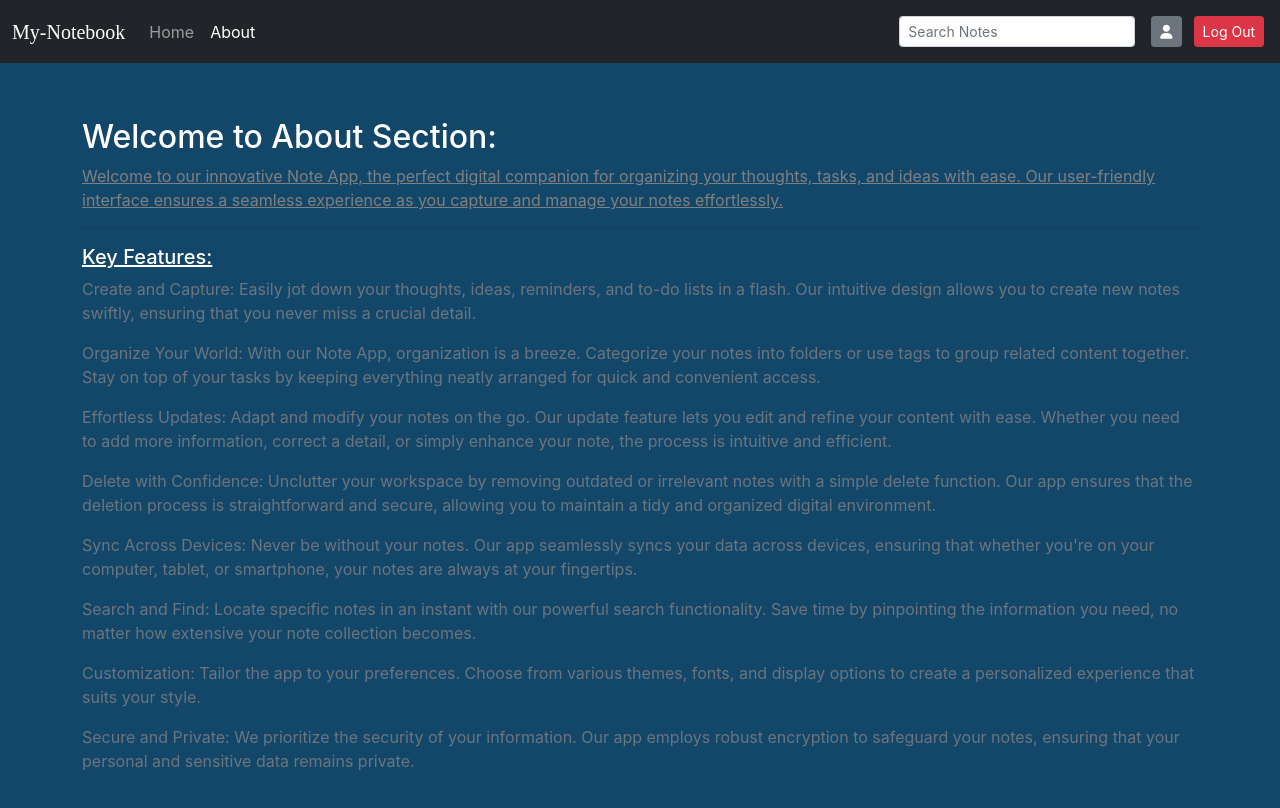
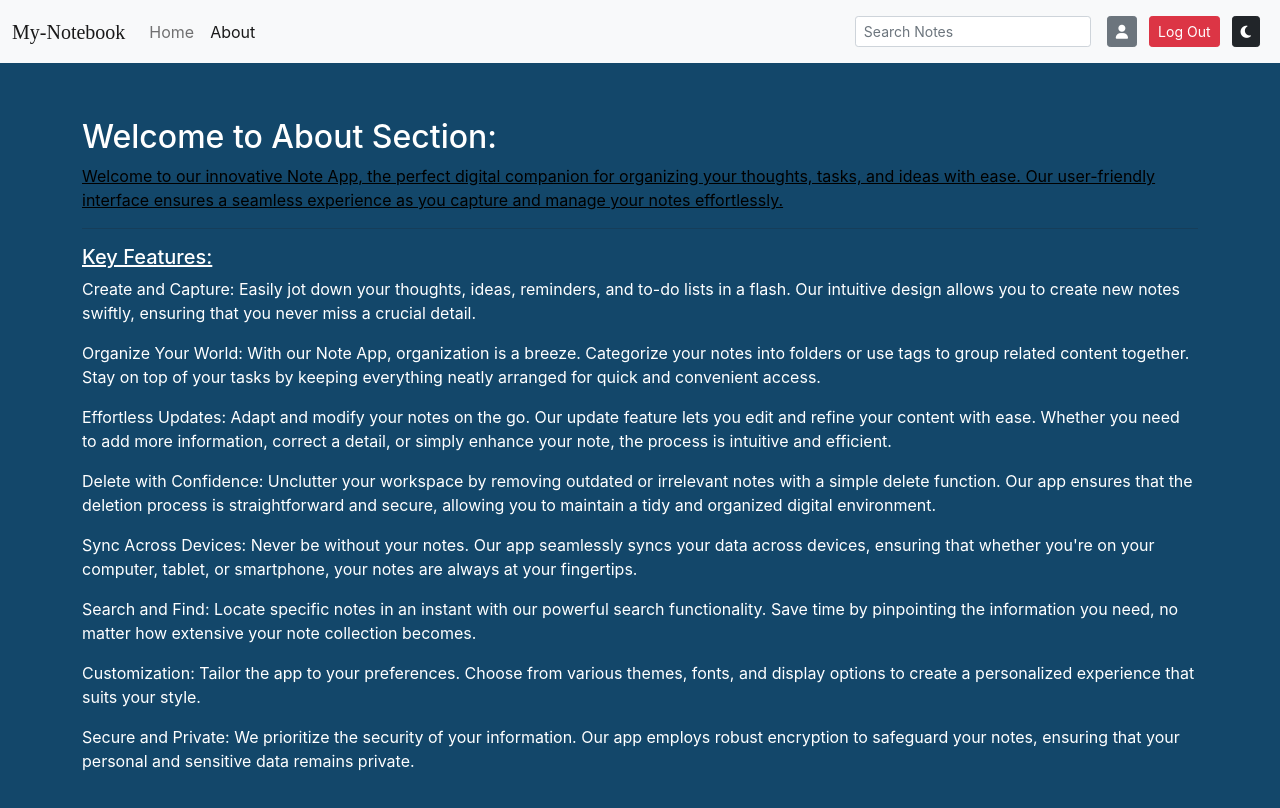
Before and after one commit to PrajwalGhusalikar/MERN-Note-App, a React (Create React App) app in the folder frontend/: page /about in a window 1280 px wide. Shown: the top 808 px of the page. Built offline with nearby package versions, Linux system fonts and the light colour scheme; no server answers; sample sign-in values are in the browser's storage.

Commit message:
Added Dark and Light Theme Change Button

```diff
--- a/frontend/src/components/About.js
+++ b/frontend/src/components/About.js
@@ -2,9 +2,9 @@ import React from "react";
 
 const About = () => {
   return (
-    <div>
+    <div className="text-dark">
       <h2>Welcome to About Section:</h2>
-      <u style={{ color: "gray" }}>
+      <u style={{ color: "black" }}>
         Welcome to our innovative Note App, the perfect digital companion for
         organizing your thoughts, tasks, and ideas with ease. Our user-friendly
         interface ensures a seamless experience as you capture and manage your
@@ -14,46 +14,46 @@ const About = () => {
       <h5>
         <u>Key Features:</u>
       </h5>
-      <p className="text-secondary">
+      <p >
         Create and Capture: Easily jot down your thoughts, ideas, reminders, and
         to-do lists in a flash. Our intuitive design allows you to create new
         notes swiftly, ensuring that you never miss a crucial detail.
       </p>
-      <p className="text-secondary">
+      <p>
         Organize Your World: With our Note App, organization is a breeze.
         Categorize your notes into folders or use tags to group related content
         together. Stay on top of your tasks by keeping everything neatly
         arranged for quick and convenient access.
       </p>
-      <p className="text-secondary">
+      <p >
         Effortless Updates: Adapt and modify your notes on the go. Our update
         feature lets you edit and refine your content with ease. Whether you
         need to add more information, correct a detail, or simply enhance your
         note, the process is intuitive and efficient.
       </p>
-      <p className="text-secondary">
+      <p >
         Delete with Confidence: Unclutter your workspace by removing outdated or
         irrelevant notes with a simple delete function. Our app ensures that the
         deletion process is straightforward and secure, allowing you to maintain
         a tidy and organized digital environment.
       </p>
-      <p className="text-secondary">
+      <p>
         Sync Across Devices: Never be without your notes. Our app seamlessly
         syncs your data across devices, ensuring that whether you're on your
         computer, tablet, or smartphone, your notes are always at your
         fingertips.
       </p>
-      <p className="text-secondary">
+      <p >
         Search and Find: Locate specific notes in an instant with our powerful
         search functionality. Save time by pinpointing the information you need,
         no matter how extensive your note collection becomes.
       </p>
-      <p className="text-secondary">
+      <p>
         Customization: Tailor the app to your preferences. Choose from various
         themes, fonts, and display options to create a personalized experience
         that suits your style.
       </p>
-      <p className="text-secondary">
+      <p>
         Secure and Private: We prioritize the security of your information. Our
         app employs robust encryption to safeguard your notes, ensuring that
         your personal and sensitive data remains private.
--- a/frontend/src/components/Alert.js
+++ b/frontend/src/components/Alert.js
@@ -6,9 +6,9 @@ const Alert = (props) => {
   return (
     <div style={{ height: "55px" }}>
       {!props.alert && (
-        <h2 className="welcome p-3 text-warning text-end fs-4 ">
-          {location.pathname !== "/" ? "" : `Welcome ${props.welcomeUser.name}`}{" "}
-        </h2>
+        <h3 className="welcome p-2  text-end fs-5 ">
+          {location.pathname !== "/" ? "" : <u className="text-info bg-dark p-2 rounded-2">{`Welcome ${props.welcomeUser.name}`}</u>}{" "}
+        </h3>
       )}
 
       {props.alert && (
--- a/frontend/src/components/Navbar.js
+++ b/frontend/src/components/Navbar.js
@@ -1,4 +1,4 @@
-import React, { useEffect } from "react";
+import React, { useEffect, useState } from "react";
 import { Link, useLocation } from "react-router-dom";
 import SearchBar from "./SearchBar";
 import Userdetails from "./Userdetails";
@@ -11,9 +11,28 @@ function Navbar(props) {
     localStorage.removeItem("token");
   }
   let setWelcomeUser = props.setWelcomeUser;
+
+  let [theme, setTheme] = useState("light");
+  let [bgColor, setBgColor] = useState("dark");
+  let [themeIcom, setThemeIcon] = useState("moon");
+
+  function onclick() {
+    if (theme === "dark") {
+      setTheme("light");
+      setBgColor("dark");
+      setThemeIcon("moon");
+      document.body.style.backgroundColor = "	#6495ED";
+    } else {
+      setTheme("dark");
+      setBgColor("light");
+      setThemeIcon("sun");
+      document.body.style.backgroundColor = "gray";
+    }
+  }
+
   return (
     <div>
-      <nav className="navbar navbar-expand-lg navbar-dark bg-dark">
+      <nav className={`navbar navbar-expand-lg navbar-${theme} bg-${theme}`}>
         <div className="container-fluid">
           <Link
             className="navbar-brand"
@@ -22,6 +41,18 @@ function Navbar(props) {
           >
             My-Notebook
           </Link>
+
+          {/* <div className="form-check form-switch ">
+            <input
+              onclick={onclick}
+              className="form-check-input"
+              type="checkbox"
+              id="flexSwitchCheckDefault"
+            />
+            <label className="form-check-label" for="flexSwitchCheckDefault">
+              Theme Change
+            </label>
+          </div> */}
 
           <button
             className="navbar-toggler"
@@ -83,7 +114,10 @@ function Navbar(props) {
               </>
             ) : (
               <>
-              <div className="d-none  d-sm-block ">  <SearchBar setSearchText={setSearchText} /></div>
+                <div className="d-none  d-sm-block ">
+                  {" "}
+                  <SearchBar setSearchText={setSearchText} />
+                </div>
 
                 <div className="d-flex align-items-center py-2">
                   <div className="mx-2">
@@ -98,6 +132,12 @@ function Navbar(props) {
                     Log Out
                   </Link>
                 </div>
+                <button
+                  className={`btn btn-${bgColor} btn-sm m-2 `}
+                  onClick={onclick}
+                >
+                  <i className={`fa-solid fa-${themeIcom}`}></i>
+                </button>
               </>
             )}
           </div>
--- a/frontend/src/components/Noteitem.js
+++ b/frontend/src/components/Noteitem.js
@@ -18,7 +18,12 @@ const Noteitem = (props) => {
         <div className="col">
           <div
             className="card text-light shadow-1g p-3 mb-3   rounded"
-            style={{ background: "linear-gradient(to bottom, #66ccff 0%, #ff6699 100%)", maxWidth: "15rem" }}
+            style={{
+              background:
+                "linear-gradient(to top left, #b0c4de 0%, #6495ed 100%)",
+              maxWidth: "15rem",
+
+            }}
           >
             <div className="card-body">
               <span className="position-absolute top-0 end-0  badge rounded-pill bg-danger">
```
